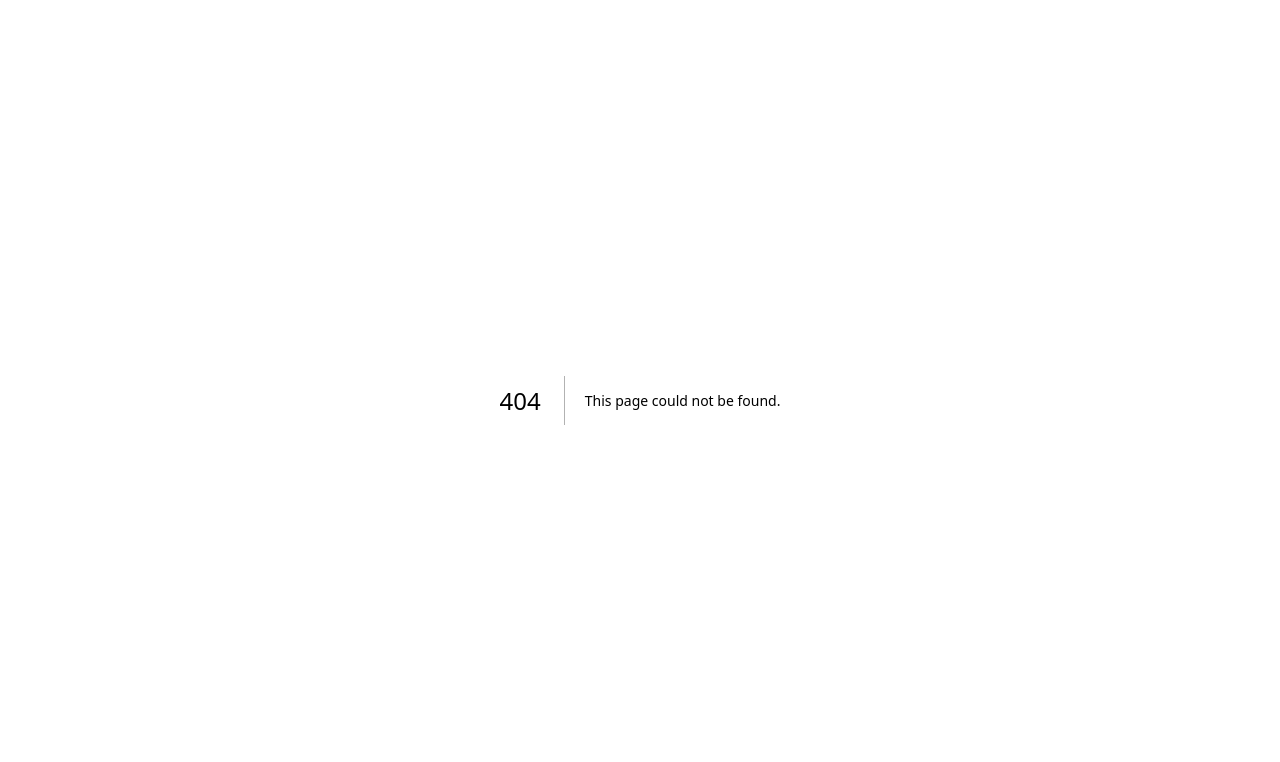
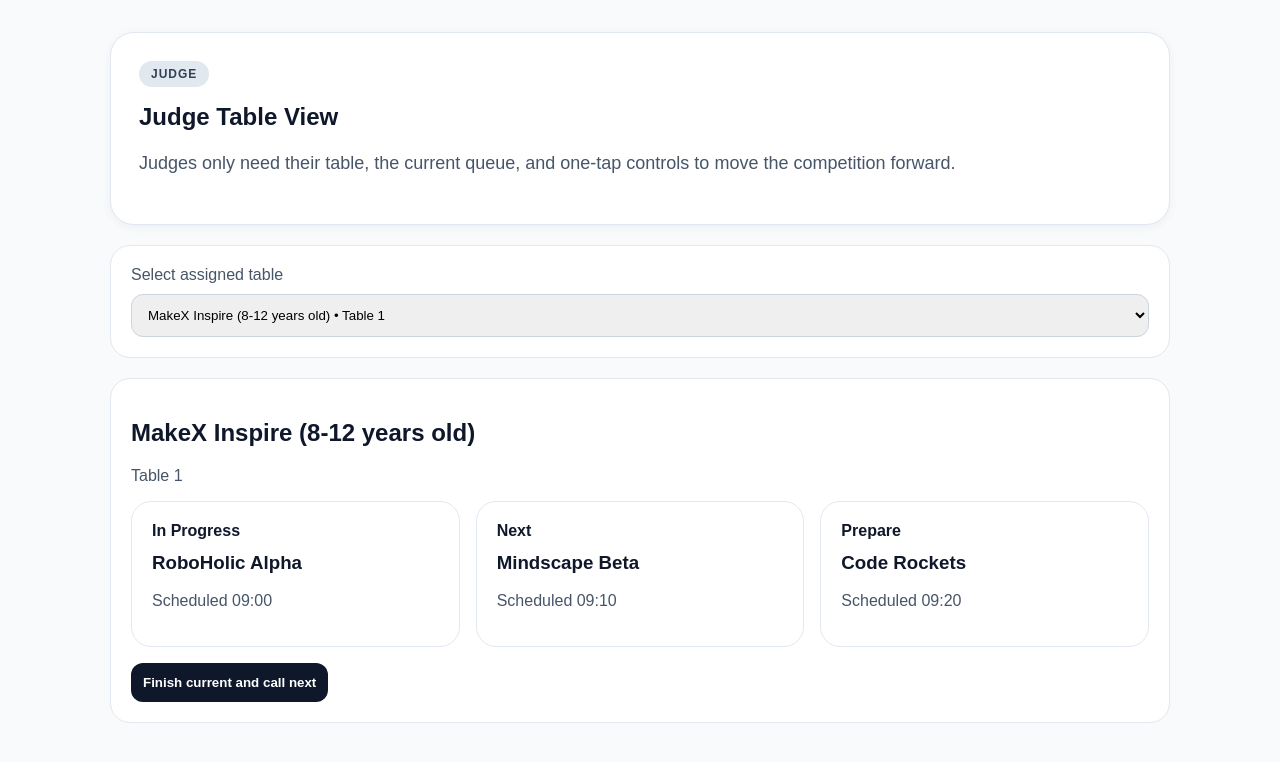
Before and after one commit to ebechalani/makexlebanon26, a Next.js app in the folder makex-app/: page /judge in a window 1280 px wide. Before the commit this address had no page. Shown: the top 762 px of the page. Built offline with nearby package versions, Linux system fonts and the light colour scheme.

Commit message:
Add judge page scaffold

```diff
--- /dev/null
+++ b/makex-app/app/judge/page.tsx
@@ -0,0 +1,88 @@
+"use client";
+
+import { useMemo, useState } from "react";
+import { buildTables, competitionCategories } from "../../lib/competition";
+
+const tables = buildTables(competitionCategories);
+
+const initialQueue = [
+  { id: "Q1", tableId: "CAT7-T1", teamName: "RoboHolic Alpha", status: "In Progress", scheduledTime: "09:00" },
+  { id: "Q2", tableId: "CAT7-T1", teamName: "Mindscape Beta", status: "Next", scheduledTime: "09:10" },
+  { id: "Q3", tableId: "CAT7-T1", teamName: "Code Rockets", status: "Prepare", scheduledTime: "09:20" },
+  { id: "Q4", tableId: "CAT2-T1", teamName: "Mini Robots", status: "In Progress", scheduledTime: "09:07" },
+  { id: "Q5", tableId: "CAT2-T1", teamName: "RoboHolic Delta", status: "Next", scheduledTime: "09:15" },
+];
+
+export default function JudgePage() {
+  const [selectedTable, setSelectedTable] = useState("CAT7-T1");
+  const [queue, setQueue] = useState(initialQueue);
+
+  const selectedTableMeta = tables.find((table) => table.id === selectedTable);
+  const visibleQueue = useMemo(() => queue.filter((item) => item.tableId === selectedTable), [queue, selectedTable]);
+
+  function moveQueueForward() {
+    setQueue((current) =>
+      current.map((item) => {
+        if (item.tableId !== selectedTable) return item;
+        if (item.status === "In Progress") return { ...item, status: "Completed" };
+        if (item.status === "Next") return { ...item, status: "In Progress" };
+        if (item.status === "Prepare") return { ...item, status: "Next" };
+        return item;
+      })
+    );
+  }
+
+  return (
+    <main className="page">
+      <div className="container grid" style={{ gap: 20 }}>
+        <section className="hero">
+          <span className="badge">Judge</span>
+          <h1 style={{ marginTop: 16, marginBottom: 12 }}>Judge Table View</h1>
+          <p className="muted" style={{ fontSize: 18, lineHeight: 1.6 }}>
+            Judges only need their table, the current queue, and one-tap controls to move the competition forward.
+          </p>
+        </section>
+
+        <section className="card">
+          <label className="muted" style={{ display: "block", marginBottom: 10 }}>Select assigned table</label>
+          <select value={selectedTable} onChange={(e) => setSelectedTable(e.target.value)} style={inputStyle}>
+            {tables.map((table) => (
+              <option key={table.id} value={table.id}>{table.label}</option>
+            ))}
+          </select>
+        </section>
+
+        <section className="card">
+          <h2>{selectedTableMeta?.category}</h2>
+          <p className="muted" style={{ marginTop: 8 }}>{selectedTableMeta?.shortLabel}</p>
+          <div className="grid grid-2" style={{ marginTop: 16 }}>
+            {visibleQueue.map((item) => (
+              <div key={item.id} className="card">
+                <strong>{item.status}</strong>
+                <h3 style={{ marginTop: 12 }}>{item.teamName}</h3>
+                <p className="muted" style={{ marginTop: 8 }}>Scheduled {item.scheduledTime}</p>
+              </div>
+            ))}
+          </div>
+          <button onClick={moveQueueForward} style={{ ...buttonStyle, marginTop: 16 }}>Finish current and call next</button>
+        </section>
+      </div>
+    </main>
+  );
+}
+
+const inputStyle: React.CSSProperties = {
+  padding: 12,
+  borderRadius: 12,
+  border: "1px solid #cbd5e1",
+  width: "100%",
+};
+
+const buttonStyle: React.CSSProperties = {
+  padding: 12,
+  borderRadius: 12,
+  border: "none",
+  background: "#0f172a",
+  color: "white",
+  fontWeight: 700,
+};
```
